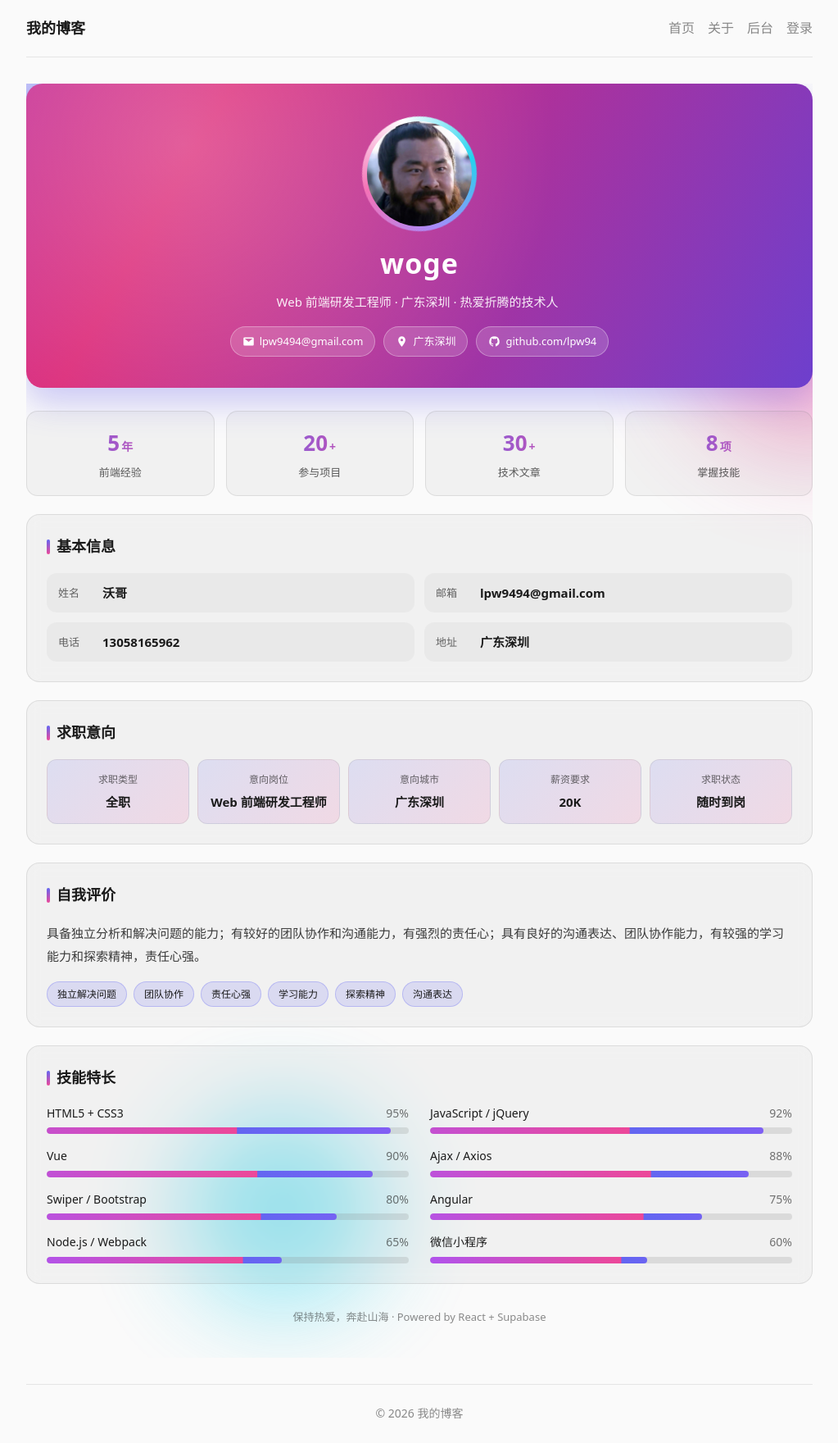
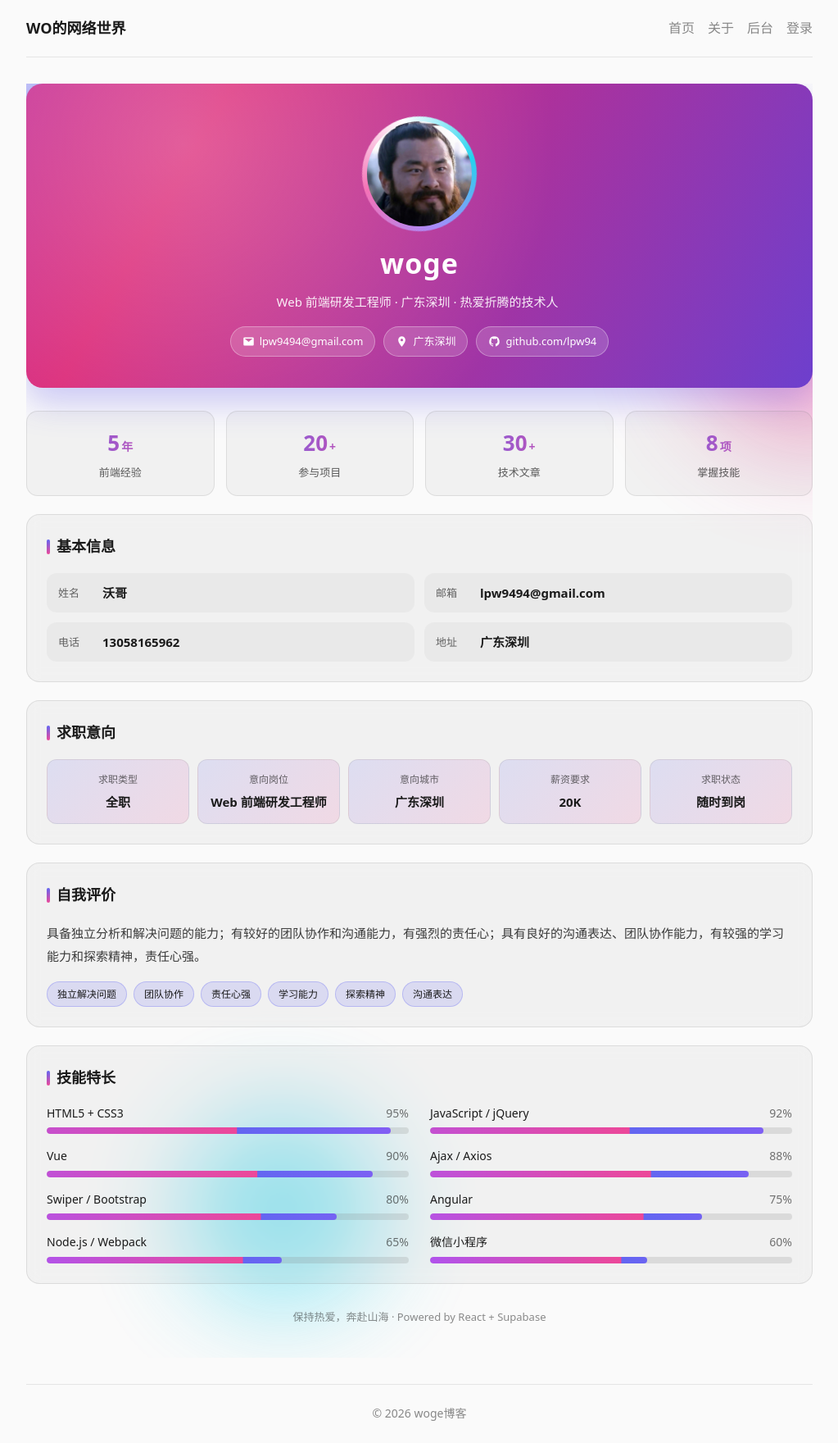
Before and after one commit to lpw94/lpw94.github.io, a React (Vite) app: page /about in a window 1280 px wide. Shown: the whole page at 82% size, without its empty margins (128-1151 px from the left). Built offline with nearby package versions, Linux system fonts and the light colour scheme; no server answers.

Commit message:
feat(layout): 站点更名并隐藏文章详情/登录页侧边栏

```diff
--- a/src/App.tsx
+++ b/src/App.tsx
@@ -11,9 +11,9 @@ export default function App() {
   return (
     <BrowserRouter>
       <Helmet>
-        <title>我的博客</title>
+        <title>关于WO的网络世界</title>
         <meta name="description" content="基于 React + Supabase 的个人博客" />
-        <meta property="og:site_name" content="我的博客" />
+        <meta property="og:site_name" content="关于WO的网络世界" />
       </Helmet>
       <Layout>
         <Routes>
--- a/src/components/Layout.tsx
+++ b/src/components/Layout.tsx
@@ -2,14 +2,18 @@ import { Link, useLocation } from 'react-router-dom'
 import ProfileCard from './ProfileCard'
 
 export default function Layout({ children }: { children: React.ReactNode }) {
-  // 简历页本身就是个人信息详情，隐藏左侧栏避免内容重复、布局被挤压
+  // 简历页本身就是个人信息详情；文章详情页需要更宽的正文空间（代码块、图片、表格），
+  // 登录页是纯表单，信息栏也没有意义 —— 这几种页面都隐藏左侧栏
   const { pathname } = useLocation()
-  const showProfile = pathname !== '/about'
+  const showProfile =
+    pathname !== '/about' &&
+    pathname !== '/login' &&
+    !pathname.startsWith('/post/')
 
   return (
     <div className="container">
       <header className="site-header">
-        <Link to="/" className="logo">我的博客</Link>
+        <Link to="/" className="logo">WO的网络世界</Link>
         <nav>
           <Link to="/">首页</Link>
           <Link to="/about">关于</Link>
@@ -21,7 +25,7 @@ export default function Layout({ children }: { children: React.ReactNode }) {
         {showProfile && <ProfileCard />}
         <main>{children}</main>
       </div>
-      <footer className="muted">© {new Date().getFullYear()} 我的博客</footer>
+      <footer className="muted">© {new Date().getFullYear()} woge博客</footer>
     </div>
   )
 }
--- a/src/pages/About.tsx
+++ b/src/pages/About.tsx
@@ -69,7 +69,7 @@ export default function About() {
   return (
     <>
       <Helmet>
-        <title>关于我 · 我的博客</title>
+        <title>关于WO的网络世界</title>
         <meta name="description" content={`${resume.name} · ${resume.role}`} />
       </Helmet>
 
--- a/src/pages/PostDetail.tsx
+++ b/src/pages/PostDetail.tsx
@@ -82,7 +82,7 @@ export default function PostDetail() {
   return (
     <article className="post-detail">
       <Helmet>
-        <title>{post.title} · 我的博客</title>
+        <title>{post.title} · 博客</title>
         <meta name="description" content={description} />
         <meta property="og:type" content="article" />
         <meta property="og:title" content={post.title} />
```
